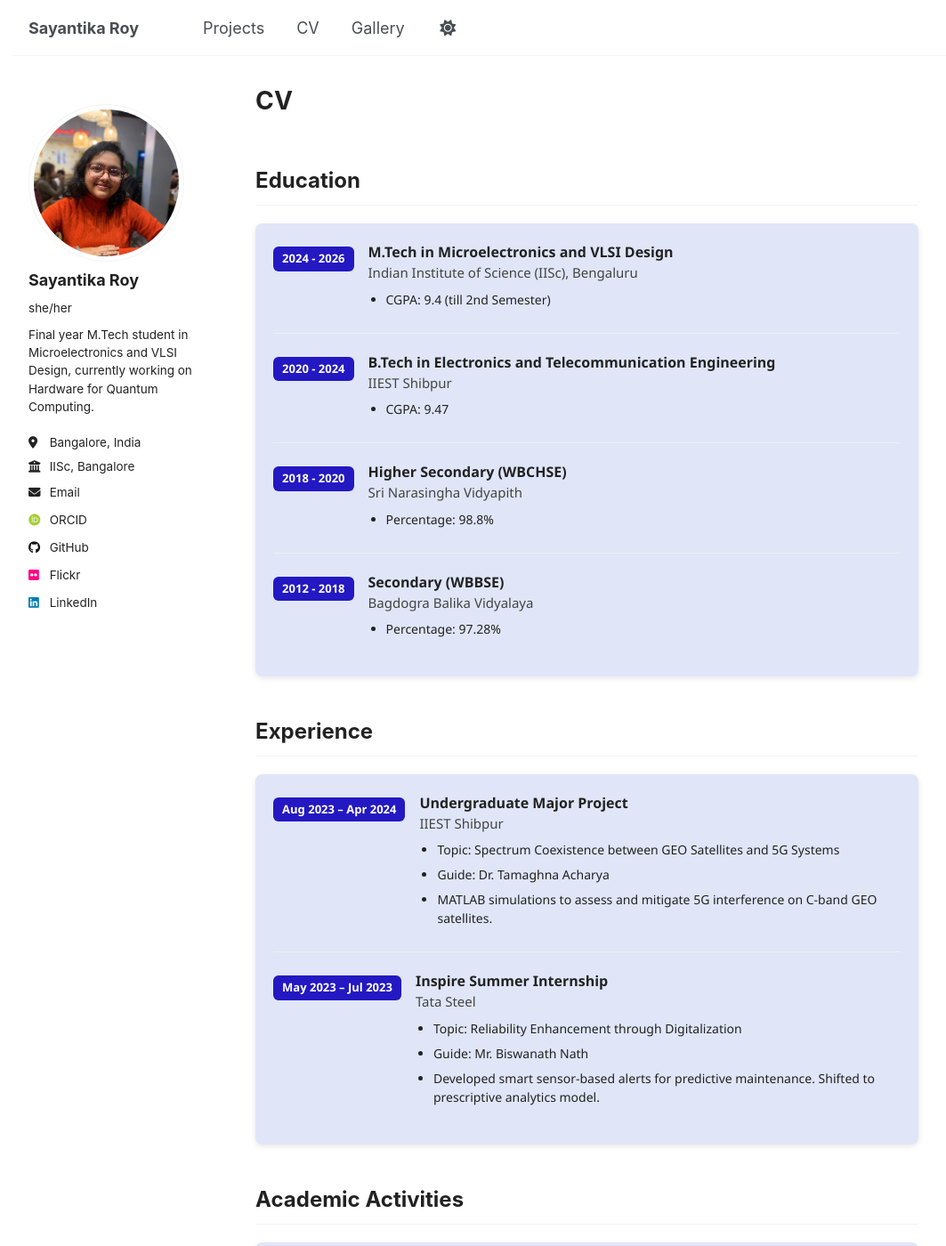
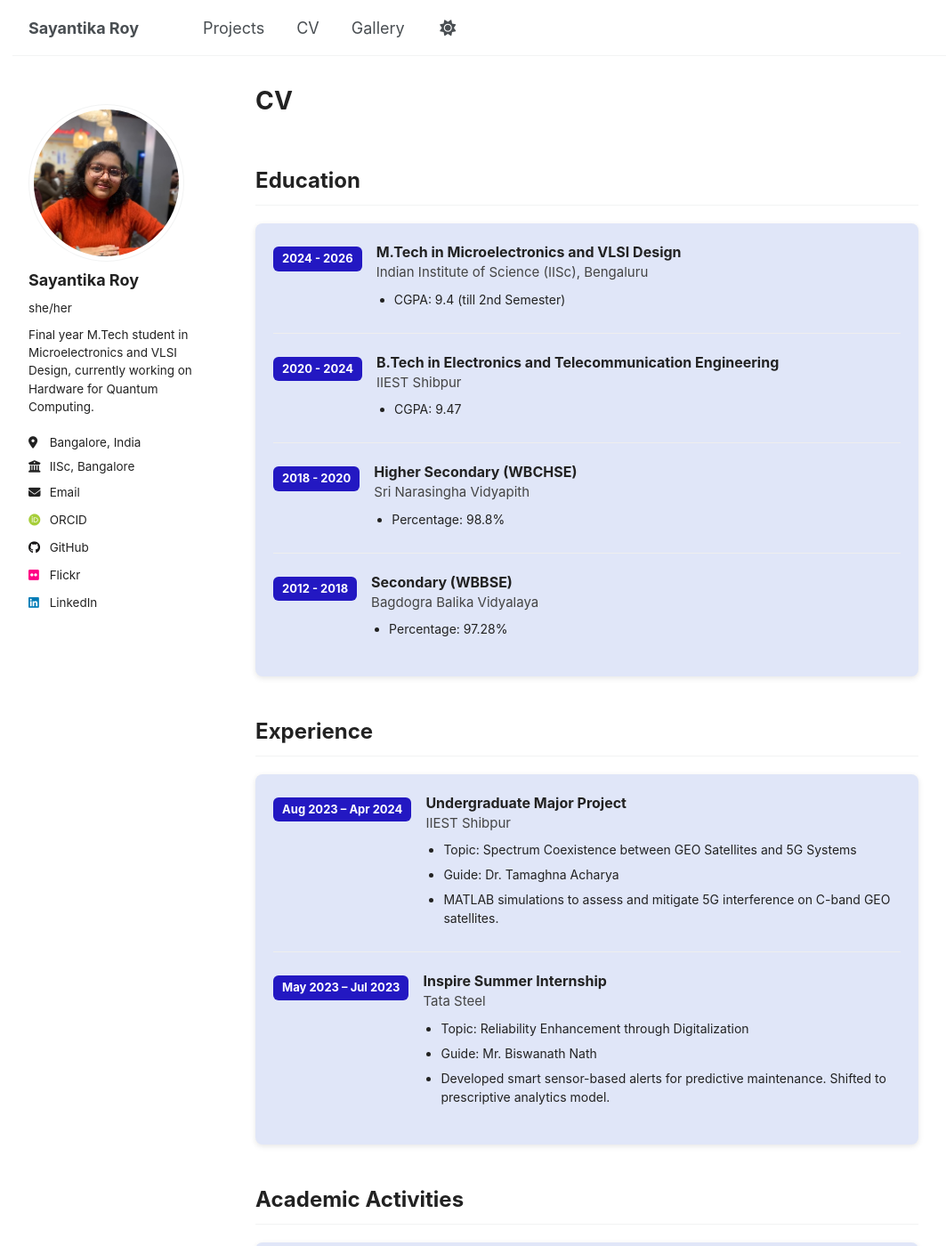
Before and after one commit to sayo-134/sayantika-roy.github.io, a Jekyll site: the page built from _pages/cv.html, in a window 1280 px wide and 1400 px high. Shown: the whole window at 89% size, without its empty margins (6-1069 px from the left). Built offline with Jekyll 4.4.1, drawn with Linux system fonts in a browser that asks for light colours; some web fonts are replaced.

Commit message:
updated cv.html

```diff
--- a/_pages/cv.html
+++ b/_pages/cv.html
@@ -26,7 +26,7 @@ redirect_from:
   <title>CV</title>
   <style>
     body {
-      font-family: 'Segoe UI';
+      /* font-family: 'Segoe UI'; */
       background: #ffffff;
       padding: 20px;
       color: #222;
```
